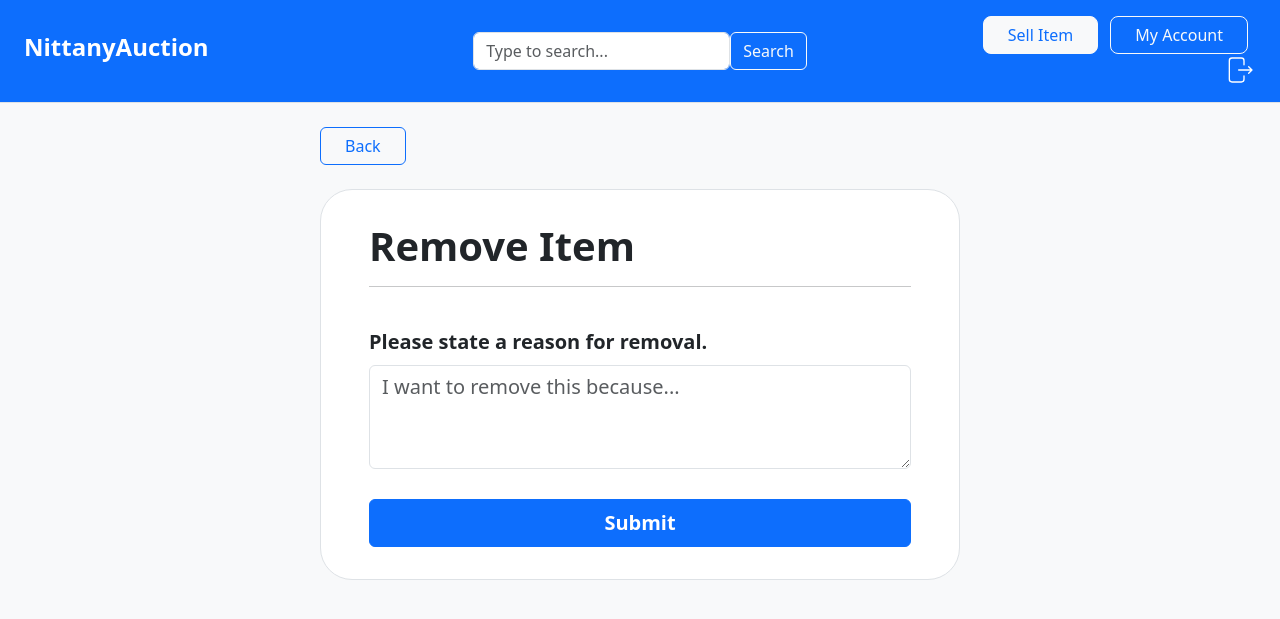
After one commit to jacobm-gavin/431W-nittany-auction, a Flask app: page /remove_item/1/1 in a window 1280 px wide. The commit adds this page. Shown: the top 619 px of the page. Run offline with Flask 3, Linux system fonts and the light colour scheme; the visitor is signed in with stand-in values (Sample User, id 1).

Commit message:
finished seller implementation (removing active listings)
for any testing purposes with listing removal functionality, be sure to rerun createDB.sql as the schema has been extended

```diff
--- a/src/main.py
+++ b/src/main.py
@@ -391,7 +391,30 @@ def insert_listing(seller_email, listing_ID, category, auction_title, product_na
 
         cursor.close()
         conn.close()
-        print("SUCCESSFULLY INSERTED")
+        print("SUCCESSFULLY INSERTED LISTING")
+
+    except mysql.connector.Error as err:
+        print("Database error:", err)
+        return None
+
+def insert_listing_audit(seller_email, listing_ID, remaining_bids, removal_reason):
+    try:
+        conn = mysql.connector.connect(
+            host="localhost",
+            user="root",
+            password=os.getenv("DB_PASSWORD"),
+            database="nittanyauction"
+        )
+
+        cursor = conn.cursor(dictionary=True)
+
+        cursor.execute("INSERT INTO listing_audit VALUES (%s, %s, %s, %s)", (seller_email, listing_ID, remaining_bids, removal_reason))
+
+        conn.commit()
+
+        cursor.close()
+        conn.close()
+        print("SUCCESSFULLY INSERTED LISTING AUDIT")
 
     except mysql.connector.Error as err:
         print("Database error:", err)
@@ -416,15 +439,37 @@ def update_listing(seller_email, listing_ID, category, auction_title, product_na
 
         cursor.close()
         conn.close()
-        print("SUCCESSFULLY UPDATED")
+        print("SUCCESSFULLY UPDATED LISTING")
+
+    except mysql.connector.Error as err:
+        print("Database error:", err)
+        return None
+
+# Makes a listing inactive
+def deactivate_listing(seller_email, listing_ID):
+    try:
+        conn = mysql.connector.connect(
+            host="localhost",
+            user="root",
+            password=os.getenv("DB_PASSWORD"),
+            database="nittanyauction"
+        )
+
+        cursor = conn.cursor(dictionary=True)
+
+        cursor.execute("UPDATE auction_listings SET status = 0 WHERE seller_email = %s AND listing_ID = %s", (seller_email, listing_ID))
+
+        conn.commit()
+
+        cursor.close()
+        conn.close()
+        print("SUCCESSFULLY DEACTIVATED LISTING")
 
     except mysql.connector.Error as err:
         print("Database error:", err)
         return None
 
 # HELPER FUNCTIONS
-
-
 
 # Input - Retrieved bids on a listing from database
 # Output - Latest bid on that listing
@@ -594,7 +639,6 @@ def auction_listing(seller_email, listing_ID):
     listing = get_listing(seller_email, listing_ID)
     bids = get_bids(listing_ID)
     numbids = len(bids)
-    # print(session["user"])
 
     # find latest/current bid just by maximum bid_price
     latestbid = get_latest_bid(bids)
@@ -671,6 +715,30 @@ def edit_item(seller_email, listing_ID):
 
     return render_template("edit_item.html", user=session["user"], listing=listing, categories=categories, seller_type=session["seller_type"])
 
+@app.route("/remove_item/<string:seller_email>/<int:listing_ID>", methods=["GET", "POST"])
+def remove_item(seller_email, listing_ID):
+    if "user" not in session and session["role"] != "seller":
+        return redirect(url_for("login"))
+
+    if request.method == "POST":
+        removal_reason = request.form.get("removal_reason", "").strip()
+
+        if removal_reason is "":
+            flash("Please provide a reason.")
+            return render_template("remove_item.html")
+
+        listing = get_listing(seller_email, listing_ID)
+        bids = get_bids(listing_ID)
+        numbids = len(bids)
+        remaining_bids = listing["max_bids"] - numbids
+
+        deactivate_listing(seller_email, listing_ID)
+        insert_listing_audit(seller_email, listing_ID, remaining_bids, removal_reason)
+
+        flash("Item successfully removed!")
+        return render_template("remove_item.html")
+
+    return render_template("remove_item.html")
 
 @app.route("/register", methods=["GET", "POST"])
 def register():
--- a/src/templates/buyer.html
+++ b/src/templates/buyer.html
@@ -1,7 +1,7 @@
 <!DOCTYPE html>
 <html>
 <head>
-    <title>Browse</title>
+    <title>Browse - Nittany Auction</title>
     <link href="https://cdn.jsdelivr.net/npm/bootstrap@5.3.8/dist/css/bootstrap.min.css" rel="stylesheet" integrity="sha384-sRIl4kxILFvY47J16cr9ZwB07vP4J8+LH7qKQnuqkuIAvNWLzeN8tE5YBujZqJLB" crossorigin="anonymous">
 </head>
 <body class="bg-body-tertiary justify-content-center">
--- a/src/templates/edit_item.html
+++ b/src/templates/edit_item.html
@@ -1,7 +1,7 @@
 <!DOCTYPE html>
 <html>
 <head>
-    <title>Seller Welcome</title>
+    <title>Edit Item - - Nittany Auction</title>
     <link href="https://cdn.jsdelivr.net/npm/bootstrap@5.3.8/dist/css/bootstrap.min.css" rel="stylesheet" integrity="sha384-sRIl4kxILFvY47J16cr9ZwB07vP4J8+LH7qKQnuqkuIAvNWLzeN8tE5YBujZqJLB" crossorigin="anonymous">
 </head>
 <body class="bg-body-tertiary">
--- a/src/templates/helpdesk.html
+++ b/src/templates/helpdesk.html
@@ -1,7 +1,7 @@
 <!DOCTYPE html>
 <html>
 <head>
-    <title>HelpDesk Welcome</title>
+    <title>HelpDesk Dashboard - Nittany Auction</title>
     <link href="https://cdn.jsdelivr.net/npm/bootstrap@5.3.8/dist/css/bootstrap.min.css" rel="stylesheet" integrity="sha384-sRIl4kxILFvY47J16cr9ZwB07vP4J8+LH7qKQnuqkuIAvNWLzeN8tE5YBujZqJLB" crossorigin="anonymous">
 </head>
 <body>
--- /dev/null
+++ b/src/templates/remove_item.html
@@ -0,0 +1,120 @@
+<!DOCTYPE html>
+<html>
+<head>
+    <title>Remove Item - Nittany Auction</title>
+    <link href="https://cdn.jsdelivr.net/npm/bootstrap@5.3.8/dist/css/bootstrap.min.css" rel="stylesheet" integrity="sha384-sRIl4kxILFvY47J16cr9ZwB07vP4J8+LH7qKQnuqkuIAvNWLzeN8tE5YBujZqJLB" crossorigin="anonymous">
+</head>
+<body class="bg-body-tertiary">
+    <header class="d-flex flex-wrap align-items-center justify-content-center justify-content-md-between py-3 mb-4 px-4 border-bottom bg-primary">
+        <a href="/seller" class="d-flex align-items-center col-md-3 mb-2 mb-md-0 text-dark text-decoration-none">
+            <h4 class="fw-bold text-white">NittanyAuction</h4>
+        </a>
+
+        <nav class="navbar">
+        <form class="form-inline d-flex">
+            <input class="form-control mr-sm-2" type="search" placeholder="Type to search..." aria-label="Search">
+            <button class="btn btn-outline-light my-2 my-sm-0" type="submit">Search</button>
+        </form>
+        </nav>
+
+        <div class="col-md-3 text-end">
+            <button type="button" class="btn btn-light me-2 text-primary px-4 rounded-3">Sell Item</button>
+            {% if seller_type == "student" %}
+                <a href="/buyer" type="button" class="btn btn-outline-light me-2 px-4 rounded-3">Browse</a>
+            {% endif %}
+            <button type="button" class="btn btn-outline-light me-2 px-4 rounded-3">My Account</button>
+            <a href="/logout">
+                <svg width="32px" height="32px" viewBox="0 0 24 24" fill="none" xmlns="http://www.w3.org/2000/svg">
+                    <path d="M15 16.5V19C15 20.1046 14.1046 21 13 21H6C4.89543 21 4 20.1046 4 19V5C4 3.89543 4.89543 3 6 3H13C14.1046 3 15 3.89543 15 5V8.0625M11 12H21M21 12L18.5 9.5M21 12L18.5 14.5" stroke="#ffffff" stroke-width="1" stroke-linecap="round" stroke-linejoin="round"/>
+                </svg>
+            </a>
+        </div>
+    </header>
+
+    <div class="d-flex justify-content-center mb-4">
+        <div class="d-flex justify-content-between" style="width: 50vw;">
+            {% with messages = get_flashed_messages() %}
+                {% if messages %}
+                    {% if messages[0] != "Item successfully removed!" %}
+                    <div class="d-flex col-3 align-items-end">
+                        <button onclick="history.back()" class="btn btn-outline-primary px-4">Back</button>
+                    </div>
+                    {% else %}
+                    <div class="col-3"></div>
+                    {% endif %}
+                {% else %}
+                    <div class="d-flex col-3 align-items-end">
+                        <button onclick="history.back()" class="btn btn-outline-primary px-4">Back</button>
+                    </div>
+                {% endif %}
+            {% endwith %}
+            <div class="col-6 justify-content-center">
+                {% with messages = get_flashed_messages() %}
+                    {% if messages %}
+                        {% for message in messages %}
+                            {% if message == "Item successfully removed!" %}
+                                <div class="alert alert-primary m-auto" role="alert">
+                                    <p class="text-center mb-0">{{ message }}</p>
+                                </div>
+                            {% else %}
+                                <div class="alert alert-danger m-auto" role="alert">
+                                    <p class="text-center mb-0">{{ message }}</p>
+                                </div>
+                            {% endif %}
+                        {% endfor %}
+                    {% endif %}
+                {% endwith %}
+            </div>
+            <div class="col-3"></div>
+        </div>
+    </div>
+
+    {% with messages = get_flashed_messages() %}
+        {% if messages %}
+            {% if messages[0] != "Item successfully removed!" %}
+                <div class="mb-5">
+                    <div class="justify-content-center py-3 col-lg-6 m-auto border rounded-5 bg-white">
+                        <form method="POST" class="form-signin w-100 m-auto py-3 px-5">
+                            <h1 class="fw-bold">Remove Item</h1>
+                            <hr>
+                            <br>
+                            <div class="fs-5">
+                                <label class="form-label fw-semibold">Please state a reason for removal.</label><br>
+                                <textarea class="form-control fw-light fs-5" name="removal_reason" rows="3" placeholder="I want to remove this because..."></textarea>
+                                <br>
+                            </div>
+
+                            <button type="submit" class="btn btn-primary w-100 fw-semibold py-2 fs-5">Submit</button>
+                        </form>
+                    </div>
+                </div>
+            {% else %}
+                <div class="mb-5">
+                    <div class="d-flex justify-content-center col-lg-6 m-auto">
+                        <a href="/seller" class="btn btn-primary">Return to Dashboard</a>
+                    </div>
+                </div>
+            {% endif %}
+        {% else %}
+            <div class="mb-5">
+                <div class="justify-content-center py-3 col-lg-6 m-auto border rounded-5 bg-white">
+                    <form method="POST" class="form-signin w-100 m-auto py-3 px-5">
+                        <h1 class="fw-bold">Remove Item</h1>
+                        <hr>
+                        <br>
+                        <div class="fs-5">
+                            <label class="form-label fw-semibold">Please state a reason for removal.</label><br>
+                            <textarea class="form-control fw-light fs-5" name="removal_reason" rows="3" placeholder="I want to remove this because..."></textarea>
+                            <br>
+                        </div>
+
+                        <button type="submit" class="btn btn-primary w-100 fw-semibold py-2 fs-5">Submit</button>
+                    </form>
+                </div>
+            </div>
+        {% endif %}
+    {% endwith %}
+
+    <script src="https://cdn.jsdelivr.net/npm/bootstrap@5.3.8/dist/js/bootstrap.bundle.min.js" integrity="sha384-FKyoEForCGlyvwx9Hj09JcYn3nv7wiPVlz7YYwJrWVcXK/BmnVDxM+D2scQbITxI" crossorigin="anonymous"></script>
+</body>
+</html>
--- a/src/templates/sell_item.html
+++ b/src/templates/sell_item.html
@@ -1,7 +1,7 @@
 <!DOCTYPE html>
 <html>
 <head>
-    <title>Seller Welcome</title>
+    <title>Sell Item - Nittany Auction</title>
     <link href="https://cdn.jsdelivr.net/npm/bootstrap@5.3.8/dist/css/bootstrap.min.css" rel="stylesheet" integrity="sha384-sRIl4kxILFvY47J16cr9ZwB07vP4J8+LH7qKQnuqkuIAvNWLzeN8tE5YBujZqJLB" crossorigin="anonymous">
 </head>
 <body class="bg-body-tertiary">
--- a/src/templates/seller.html
+++ b/src/templates/seller.html
@@ -1,7 +1,7 @@
 <!DOCTYPE html>
 <html>
 <head>
-    <title>Seller Welcome</title>
+    <title>Seller Dashboard - Nittany Auction</title>
     <link href="https://cdn.jsdelivr.net/npm/bootstrap@5.3.8/dist/css/bootstrap.min.css" rel="stylesheet" integrity="sha384-sRIl4kxILFvY47J16cr9ZwB07vP4J8+LH7qKQnuqkuIAvNWLzeN8tE5YBujZqJLB" crossorigin="anonymous">
 </head>
 <body class="bg-body-tertiary">
```
Also changed, not shown: src/createDB.sql (+9 -0 lines), src/templates/auction_listing.html (+12 -6 lines).
